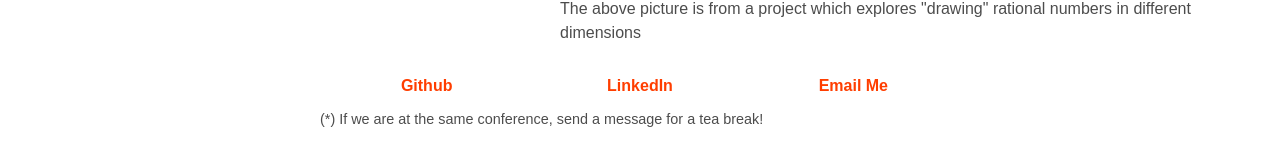
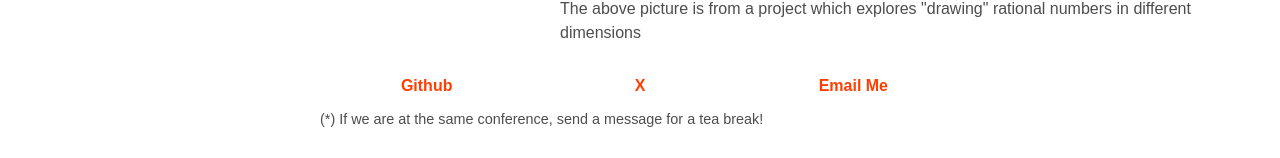
Before and after one commit to Lev-Stambler/personal-site, a SvelteKit app: page / in a window 1280 px wide. Shown: the part 639-797 px from the top of the page. Built offline with nearby package versions, Linux system fonts and the light colour scheme.

Commit message:
clean up simple

```diff
--- a/src/routes/+layout.svelte
+++ b/src/routes/+layout.svelte
@@ -12,10 +12,7 @@
 
 	<footer>
 		<a href="https://github.com/Lev-Stambler">Github</a>
-		<a
-	  href="https://www.google.com/url?sa=t&rct=j&q=&esrc=s&source=web&cd=&cad=rja&uact=8&ved=2ahUKEwibxLKEyeD7AhW5GlkFHS-fAyoQFnoECBgQAQ&url=https%3A%2F%2Fwww.linkedin.com%2Fin%2Flev-stambler-888052154"
-   >LinkedIn</a
-		>
+		<a href="https://x.com/StamblerLev">X</a>
 		<a href="mailto:lev.stambler@gmail.com">Email Me</a>
 		<p>
 			(*) If we are at the same conference, send a message for a tea break!
```
Also changed, not shown: .yarnrc.yml (added), 1 other file (tests, documents, lock files or other folders).
